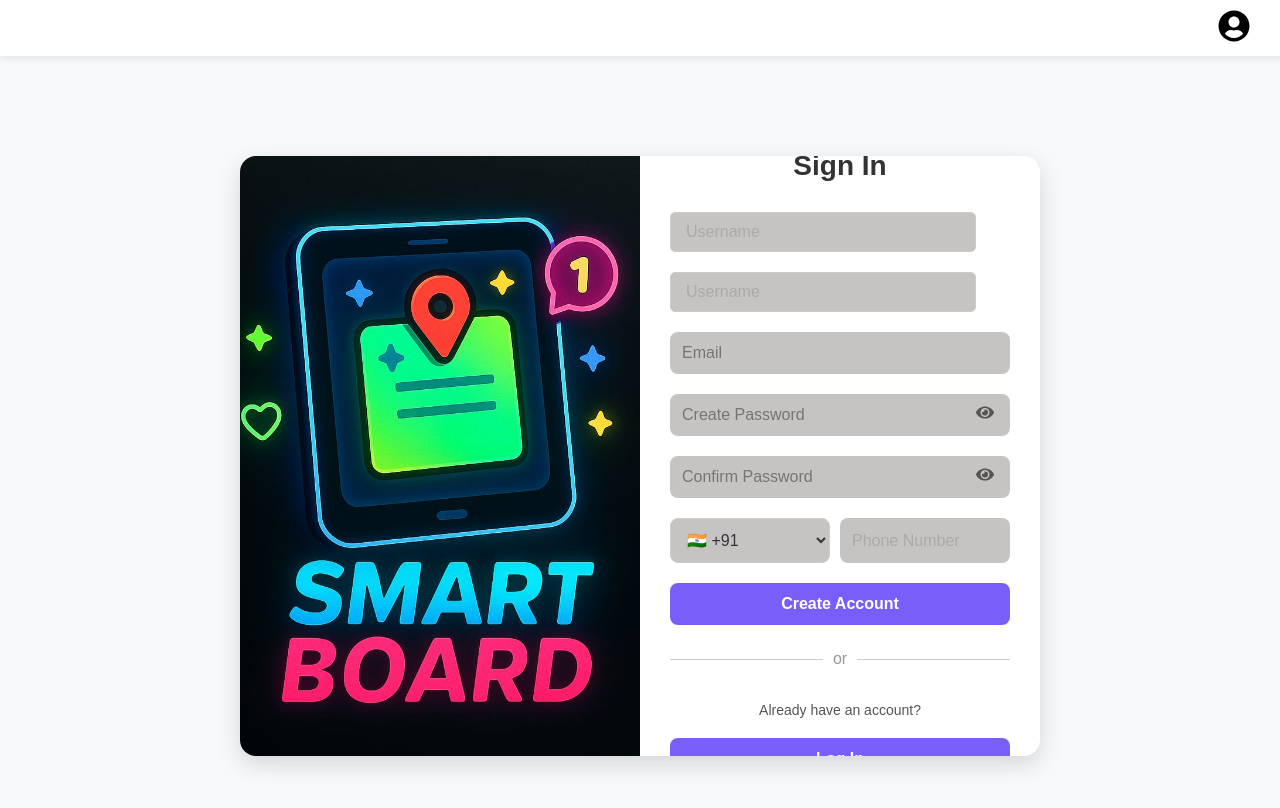
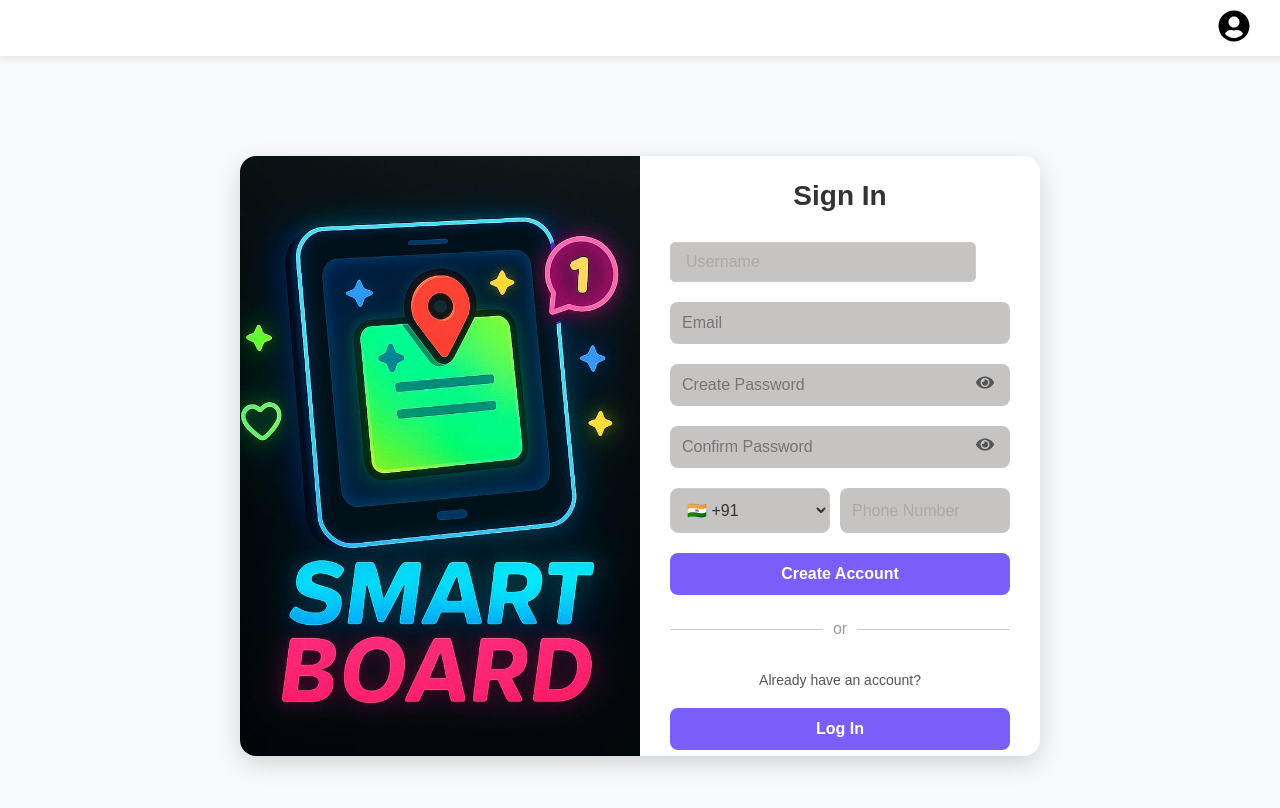
Before and after one commit to PAVANI2511/NoticeBoard, a React (Create React App) app: page /signin in a window 1280 px wide. Shown: the top 808 px of the page. Built offline with nearby package versions, Linux system fonts and the light colour scheme.

Commit message:
update components

```diff
--- a/src/components/SignIn.js
+++ b/src/components/SignIn.js
@@ -190,8 +190,6 @@
 
             <form onSubmit={handleSubmit}>
               <input type="text" name="username" placeholder="Username" value={form.username} onChange={handleChange} className="input-username" />
-
-              <input type="text" className="input-field" name="username" placeholder="Username" value={form.username} onChange={handleChange}  />
               {fieldMessages.username && (
                 <p className={`live-message-text ${isLiveValid.username ? 'valid' : 'invalid'}`}>
                   {isLiveValid.username ? <FaCheckCircle /> : <FaTimesCircle />} {fieldMessages.username}
```
